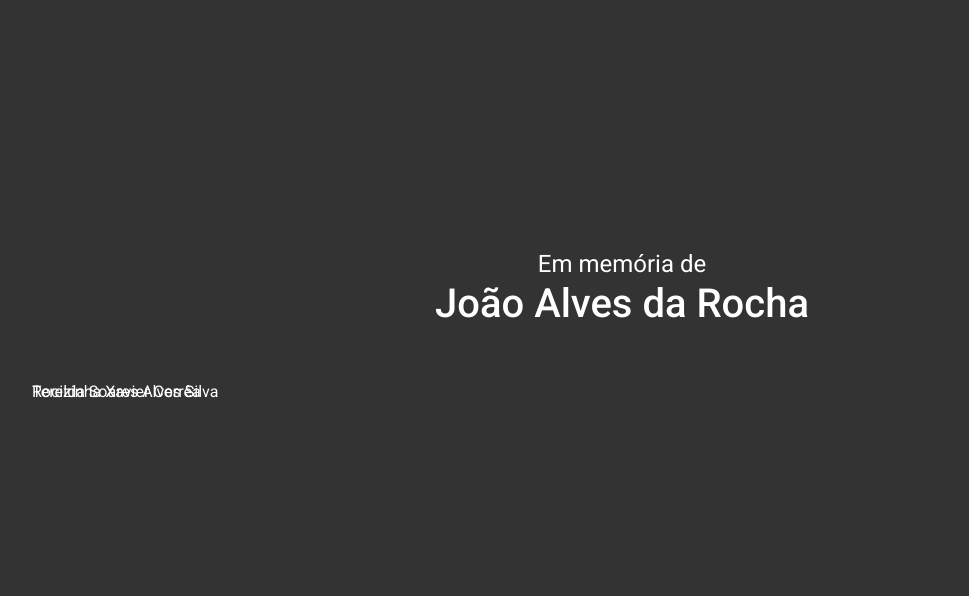
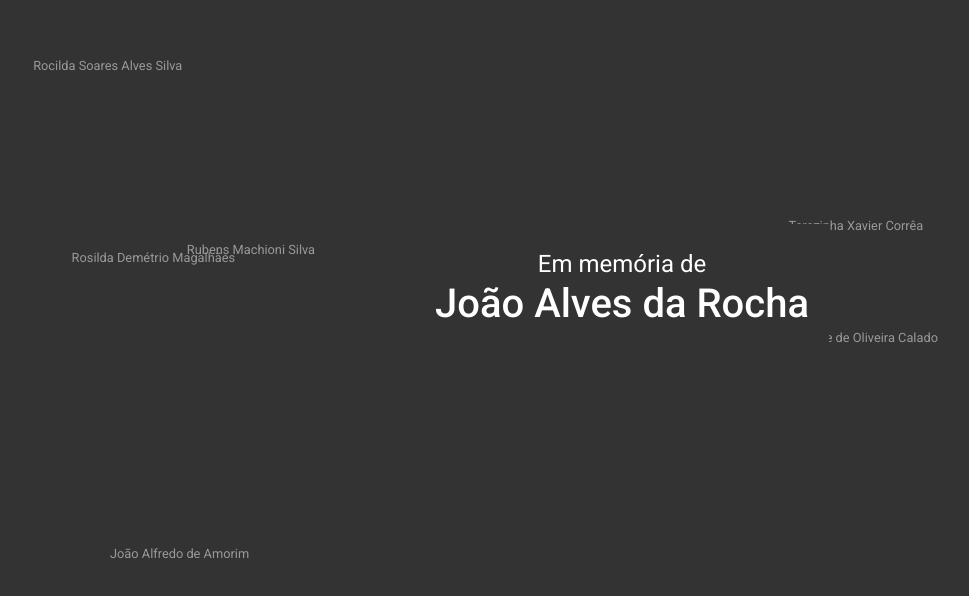
Before and after one commit to condini-mastheus/vitimas-da-covid, a Nuxt app: page / in a window 1280 px wide. Shown: the part 116-712 px from the top of the page, without its empty margins (18-987 px from the left). Built offline with nearby package versions, Linux system fonts and the light colour scheme.

Commit message:
adding position lib

```diff
--- a/components/atoms/main-person/main-person.vue
+++ b/components/atoms/main-person/main-person.vue
@@ -1,7 +1,9 @@
 <template>
-  <h1 class="main-person">
+  <div class="main-person">
+    <h1 class="main-person__title">
       Em memória de <strong class="main-person__name">{{ person.name }}</strong>
     </h1>
+  </div>
 </template>
 
 <script lang="ts">
@@ -21,10 +23,17 @@ export default Vue.extend({
 
 <style lang="scss" scoped>
 .main-person {
+  padding: 20px;
+  background: #333;
+  position: relative;
+  z-index: 5;
+
+  &__title {
     text-align: center;
     color: #fff;
     font-size: 1.5rem;
     line-height: 2.5rem;
+  }
 
   &__name {
     display: block;
--- a/components/atoms/person/person.vue
+++ b/components/atoms/person/person.vue
@@ -19,7 +19,7 @@ export default Vue.extend({
 
 <style lang="scss" scoped>
 .person-name {
-  color: #fff;
-  font-size: 1rem;
+  color: #999;
+  font-size: 0.8rem;
 }
 </style>
--- a/components/molecules/home/people.vue
+++ b/components/molecules/home/people.vue
@@ -1,8 +1,16 @@
 <template>
   <section class="people">
     <MainPerson :person="mainPerson" />
-    <ul class="people__people">
-      <li v-for="person in otherPeople" :key="person.id" class="people__person">
+    <ul class="people__list">
+      <li
+        v-for="person in otherPeople"
+        :key="person.id"
+        class="people__item"
+        :style="{
+          left: `${person.position[0]}%`,
+          top: `${person.position[1]}%`,
+        }"
+      >
         <Person :person="person" />
       </li>
     </ul>
@@ -11,7 +19,7 @@
 
 <script lang="ts">
 import Vue, { PropOptions } from 'vue'
-import { PeopleInterface, PersonInterface } from '@/types/people'
+import { PersonInterface } from '@/types/people'
 
 import Person from '@/components/atoms/person/person.vue'
 import MainPerson from '@/components/atoms/main-person/main-person.vue'
@@ -26,7 +34,7 @@ export default Vue.extend({
     people: {
       type: Array,
       required: true,
-    } as unknown as PropOptions<PeopleInterface>,
+    } as unknown as PropOptions<PersonInterface[]>,
   },
 
   computed: {
@@ -35,8 +43,8 @@ export default Vue.extend({
       return person
     },
 
-    otherPeople(): PeopleInterface {
-      const [, ...people]: PeopleInterface = this.people
+    otherPeople(): PersonInterface[] {
+      const [, ...people]: PersonInterface[] = this.people
       return people
     },
   },
@@ -52,7 +60,7 @@ export default Vue.extend({
   align-items: center;
   z-index: 2;
 
-  &__people {
+  &__list {
     position: absolute;
     top: 0;
     left: 0;
@@ -61,11 +69,10 @@ export default Vue.extend({
     z-index: 1;
   }
 
-  &__person {
+  &__item {
     position: absolute;
-    left: 50px;
-    top: 500px;
     display: inline-block;
+    white-space: nowrap;
   }
 }
 </style>
--- a/components/organanism/home/hero.vue
+++ b/components/organanism/home/hero.vue
@@ -1,12 +1,13 @@
 <template>
-  <People :people="people" />
+  <People :people="peopleWithPositions" />
 </template>
 
 <script lang="ts">
 import Vue, { PropOptions } from 'vue'
 
-import { PeopleInterface } from '@/types/people'
+import { PersonInterface } from '@/types/people'
 import People from '@/components/molecules/home/people.vue'
+import Position from '@/lib/position'
 
 export default Vue.extend({
   name: 'Hero',
@@ -18,7 +19,18 @@ export default Vue.extend({
     people: {
       type: Array,
       required: true,
-    } as unknown as PropOptions<PeopleInterface>,
+    } as unknown as PropOptions<PersonInterface[]>,
+  },
+
+  computed: {
+    peopleWithPositions(): PersonInterface[] {
+      return this.people.map((person: PersonInterface) => {
+        return {
+          ...person,
+          position: Position().getPosition(),
+        }
+      })
+    },
   },
 })
 </script>
--- /dev/null
+++ b/lib/position/index.ts
@@ -0,0 +1,25 @@
+import { PositionType } from '@/types/people'
+
+interface PositionInterface {
+  getPosition: Function
+}
+
+export default (): PositionInterface => {
+  function getPosition(): PositionType {
+    return calculateRandomPosition()
+  }
+
+  function calculateRandomPosition(): PositionType {
+    const x = calculatePseudoRandomPercentage()
+    const y = calculatePseudoRandomPercentage()
+    return [x, y]
+  }
+
+  function calculatePseudoRandomPercentage(): number {
+    return Math.ceil(Math.random() * 100) % 100
+  }
+
+  return {
+    getPosition,
+  }
+}
--- a/pages/index.vue
+++ b/pages/index.vue
@@ -29,6 +29,22 @@ export default Vue.extend({
           id: 3,
           name: 'Rocilda Soares Alves Silva',
         },
+        {
+          id: 6,
+          name: 'João Alfredo de Amorim',
+        },
+        {
+          id: 7,
+          name: 'Rosilda Demétrio Magalhães',
+        },
+        {
+          id: 8,
+          name: 'Alexandre de Oliveira Calado',
+        },
+        {
+          id: 9,
+          name: 'Rubens Machioni Silva',
+        },
       ],
     }
   },
```
Also changed, not shown: types/people/index.ts (+2 -5 lines). Lines whose indentation alone changed are shown as unchanged.
